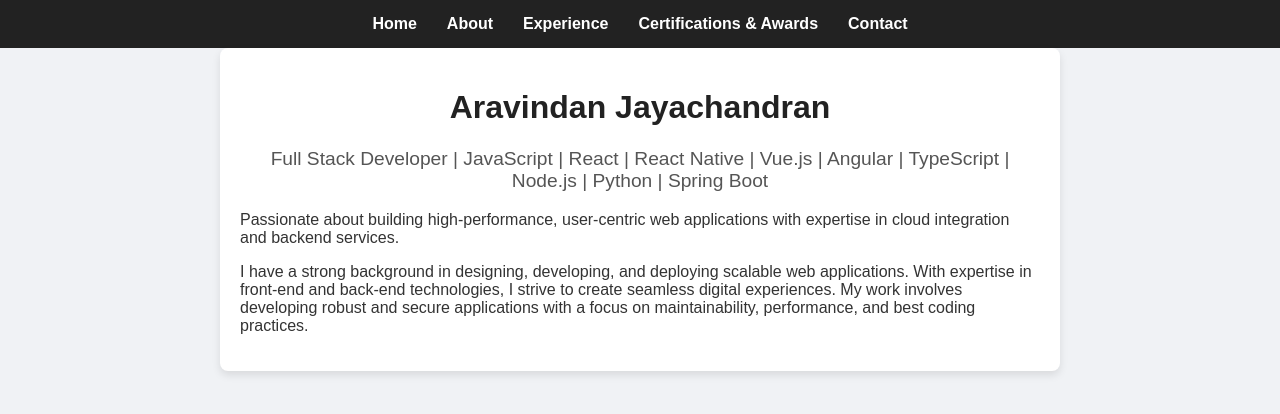
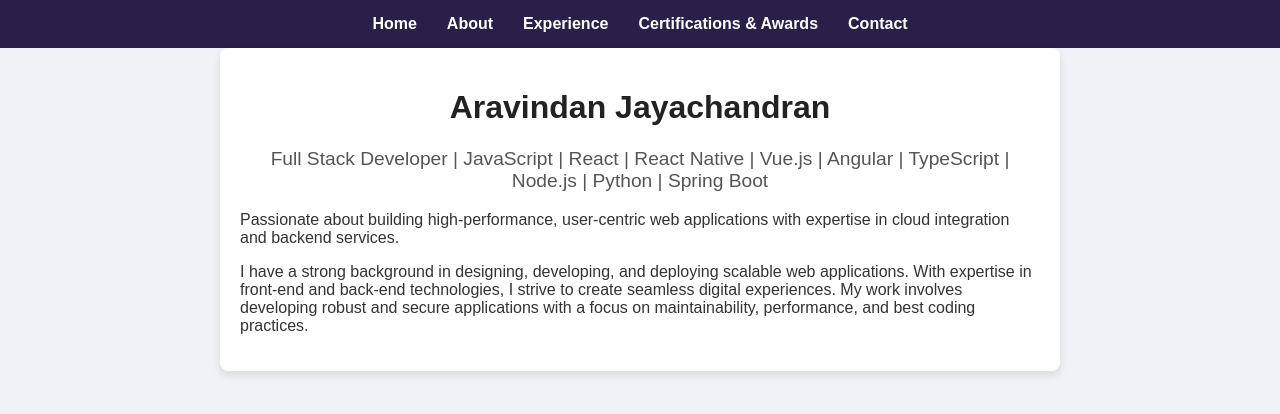
Before and after one commit to hemarv91/my-portfolio, a React (Create React App) app in the folder my-portfolio/: page / in a window 1280 px wide. Shown: the top 414 px of the page. Built offline with nearby package versions, Linux system fonts and the light colour scheme.

Commit message:
Update Code

```diff
--- a/my-portfolio/src/App.css
+++ b/my-portfolio/src/App.css
@@ -1,6 +1,6 @@
 /* General Styles */
 body {
-  font-family: Arial, sans-serif;
+  font-family: Arial, sans-serif, 'Times New Roman', Times, serif;
   margin: 0;
   padding: 0;
   background-color: #f0f2f5; /* Light grey for consistency */
@@ -9,7 +9,7 @@ body {
 
 /* Navbar */
 .navbar {
-  background: #222; /* Dark navbar */
+  background: #291f48; /* Dark navbar */
   padding: 15px;
   text-align: center;
 }
```
